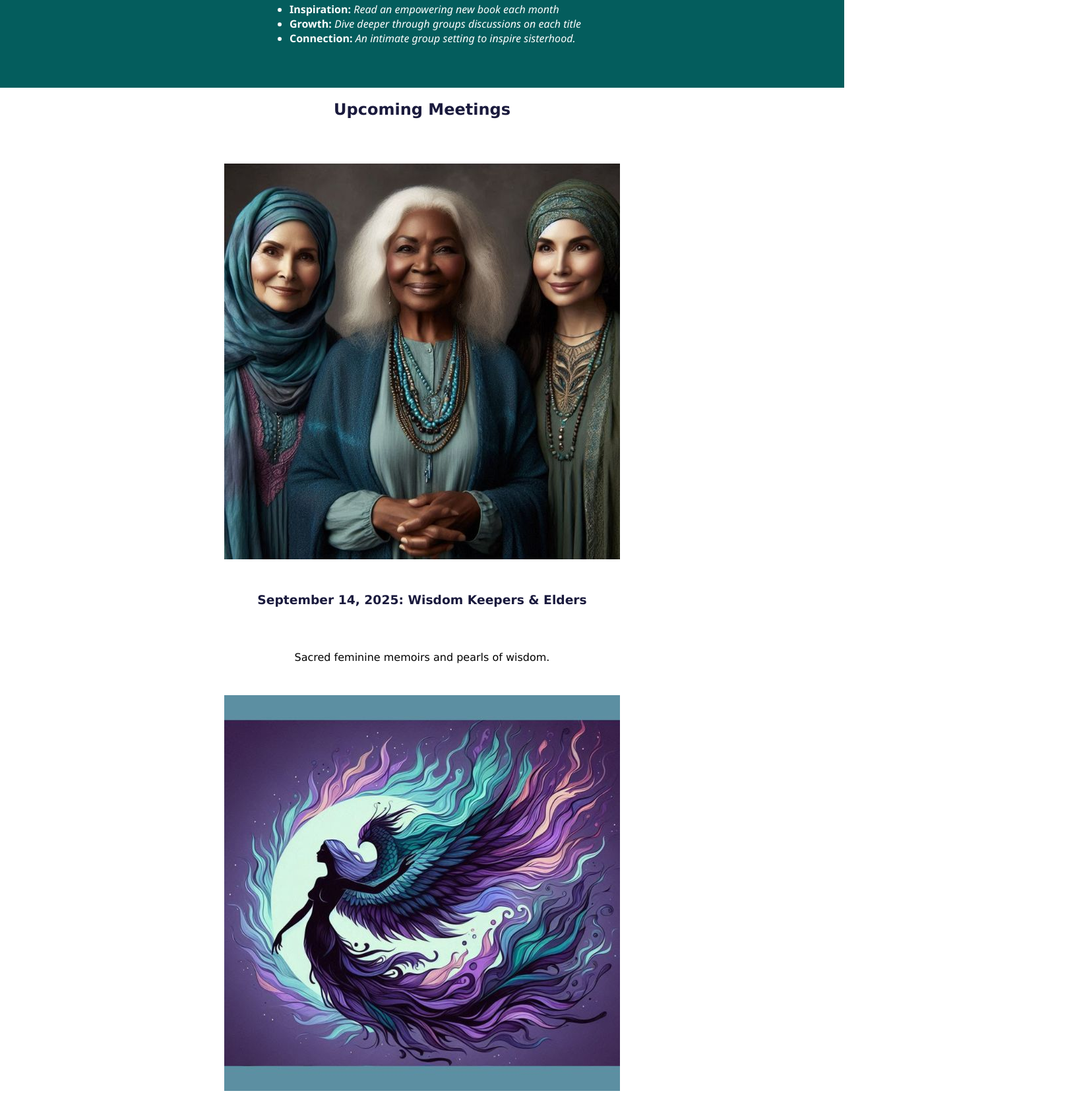
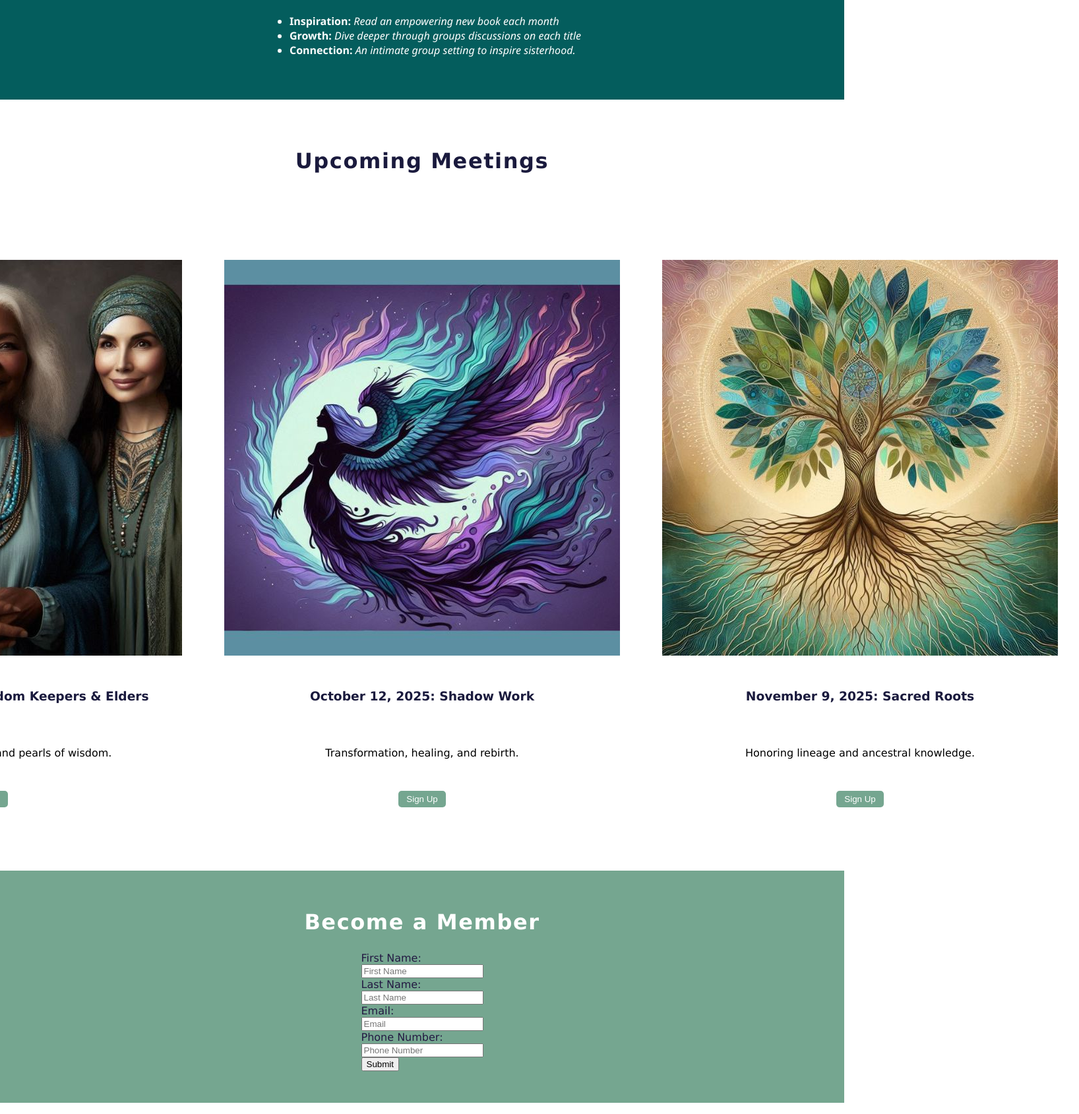
Before and after one commit to DevDominique/DWilson_WEB101, a plain HTML site: page index.html in a window 1280 px wide. Shown: the part 1081-2770 px from the top of the page at 66% size, 1636 px wide, since content can reach past the window. Drawn offline with Linux system fonts and the light colour scheme.

Commit message:
added JavaScript to form and repositioned RSVP flexbox

```diff
--- a/index.html
+++ b/index.html
@@ -108,22 +108,47 @@
         - [ ] Any time between / after
         -->
 
-        <section id="events">
-            <h2><center>Upcoming Meetings</center></h2>
-            <div class="event-column">
+        <section id="schedule">
+            <div class="section-header">
+                <h2>Upcoming Meetings</h2>
+            </div>
+            <div class="event-row">
+                <div class="meetings">
                     <img src="./media/elders.jpg" alt="three elderly wise women smile">
                     <h3>September 14, 2025: Wisdom Keepers & Elders</h3>
                     <p>Sacred feminine memoirs and pearls of wisdom.</p>
-
+                    <button type="button">Sign Up</button>
+                </div>
+                <div class="meetings">
                     <img src="./media/shadow-work.jpg" alt="a transformed woman rises from a blue-violet flame like a phoenix">
                     <h3>October 12, 2025: Shadow Work</h3>
                     <p>Transformation, healing, and rebirth.</p>
-
+                    <button type="button">Sign Up</button>
+                </div>
+                <div class="meetings">
                     <img src="./media/sacred-roots.jpg" alt="an ancestral tree with roots deep into the earth">
                     <h3>November 9, 2025: Sacred Roots</h3>
                     <p>Honoring lineage and ancestral knowledge.</p>
+                    <button type="button">Sign Up</button>
+                </div>
+            </div>
+        </section>
 
-                <button type="button">RSVP</button>
+        <section id="rsvp">
+            <div class="form">
+                <h2>Become a Member</h2>
+                <form id="memberApp">
+                    <label for="fname">First Name:</label>
+                    <input type="text" id="fname" name="fname" placeholder="First Name" required>
+                    <label for="lname">Last Name:</label>
+                    <input type="text" id="lname" name="lname" placeholder="Last Name" required>
+                    <label for="email">Email:</label>
+                    <input type="text" id="email" name="email" placeholder="Email" required>
+                    <label for="phone">Phone Number:</label>
+                    <input type="text" id="phone" name="phone" placeholder="Phone Number">
+                    <input type="submit">
+                </form>
+                <div id="confirmationMessage"></div>
             </div>
         </section>
 
@@ -176,5 +201,6 @@
 
         <!-- script [PLACEHOLDER] [ADDED IN UNIT 5] -->
 
+        <script src="script.js"></script>
     </body>
 </html>
--- /dev/null
+++ b/script.js
@@ -0,0 +1,16 @@
+//document.addEventListener("DOMContentLoaded", function () {
+const form = document.getElementById('memberApp');
+
+const printReceipt = (event) => {
+    event.preventDefault();
+
+    const name = document.getElementById('fname').value;
+    const message = `Thank you, ${name}! We will send you a reminder a few days before we meet!`;
+
+
+    const confirmationDiv = document.getElementById('confirmationMessage');
+    confirmationDiv.textContent = message;
+
+};
+
+form.addEventListener("submit", printReceipt);
--- a/styles.css
+++ b/styles.css
@@ -75,6 +75,18 @@ p {
 a,
 a * {
 
+}
+
+.section-header {
+  width: 100%;
+  text-align: center;
+  margin-bottom: 1.5rem;
+}
+
+.section-header h2 {
+  font-size: 2rem;
+  color:#1a1a3d;
+  letter-spacing: 0.05em;
 }
 
 button {
@@ -245,7 +257,12 @@ button:hover {
   padding: 3rem 2rem;
 }
 
-#about h2,
+#about h2 {
+  color: white;
+  font-size: 2rem;
+  letter-spacing: 0.05em;
+}
+
 #about h3,
 #about h4,
 #about p,
@@ -265,7 +282,13 @@ button:hover {
   - [ ] Any time after
 ***/
 
-.event-column {
+.event-row {
+  display: flex;
+  justify-content: center;
+  align-content: center;
+}
+
+.meetings {
   display: flex;
   flex-direction: column;
   gap: 2rem;
@@ -295,9 +318,18 @@ button:hover {
   display: block;
 } */
 
-#events h2,
-#events h3 {
+#schedule h2,
+#schedule h3 {
   color:#1a1a3d;
+}
+
+#schedule {
+  display: flex;
+  flex-direction: column;
+  gap: 2rem;
+  justify-content: space-between;
+  align-items: center;
+  padding: 3rem 2rem;
 }
 
 /*** Links Section ***
@@ -327,6 +359,39 @@ button:hover {
   When To Modify:
   - [ ] Any time (OPTIONAL)
 ***/
+/* RSVP Form*/
+#rsvp {
+  background-color:#75a690;
+  display: flex;
+  justify-content: center;
+  padding: 2rem;
+}
+
+#rsvp h2 {
+  color: white;
+  font-size: 2rem;
+  letter-spacing: 0.05em;
+}
+
+.form {
+  display: flex;
+  flex-direction: column;
+  justify-content: space-evenly;
+  align-items: center;
+  padding: 2rem, 3rem;
+}
+
+input {
+  display: block;
+  margin: 10px, 0px;
+}
+
+#confirmationMessage {
+  margin-top: 1rem;
+  font-weight: bold;
+  color: white;
+  text-align: center;
+}
 
 :root {
     /* Light Mode */
```
Also changed, not shown: 1 other file. Lines whose indentation alone changed are shown as unchanged.
